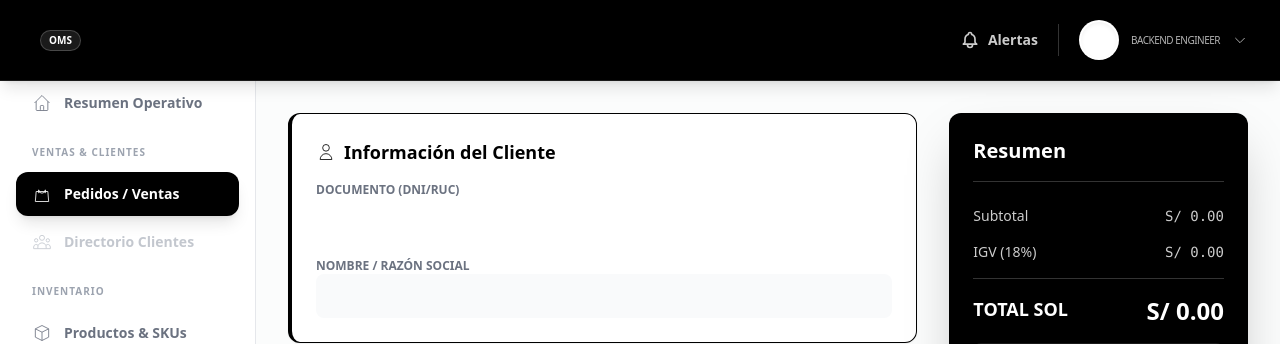
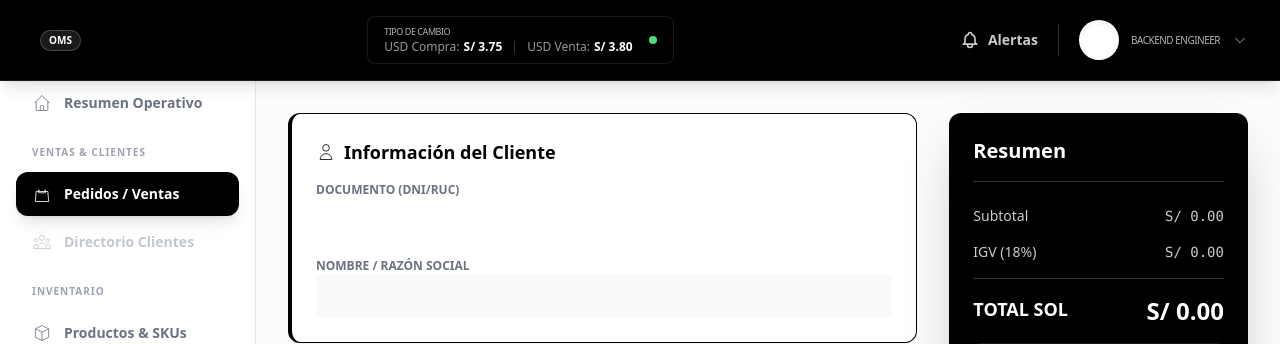
Before and after one commit to Sublian/nexus-oms-django, a Django app: template src/interfaces/web/templates/orders/order_form.html in a window 1280 px wide. Shown: the top 344 px of the page. Run offline with Django 5.2, Linux system fonts and the light colour scheme; the template is opened without the code that fills it, so the values that code supplies are empty; some libraries are stand-ins or nearby versions.

Commit message:
feat(ui): add exchange rate context processor and navbar widget

```diff
--- a/src/interfaces/web/templates/layouts/partials/navbar.html
+++ b/src/interfaces/web/templates/layouts/partials/navbar.html
@@ -13,6 +13,29 @@
                     </span>
                 </div>
             </a>
+
+            <!-- Segmento tipo de cambio -->
+            <div class="hidden lg:flex items-center gap-4 bg-black/10 px-4 py-2 rounded-lg border border-tenant-secondary/10">
+                <div class="flex flex-col">
+                    <span class="text-[9px] uppercase tracking-tighter opacity-70">Tipo de Cambio</span>
+                    <div class="flex gap-3 text-xs font-bold">
+                        <span class="flex items-center gap-1">
+                            <span class="opacity-60 font-medium">USD Compra:</span>
+                            S/ {{ current_exchange.buy_price|default:"3.75" }}
+                        </span>
+                        <div class="w-px h-3 bg-tenant-secondary/20 self-center"></div>
+                        <span class="flex items-center gap-1">
+                            <span class="opacity-60 font-medium">USD Venta:</span>
+                            S/ {{ current_exchange.sell_price|default:"3.80" }}
+                        </span>
+                    </div>
+                </div>
+                {% if current_exchange.origin == 'fallback' %}
+                    <span title="Usando datos referenciales (API Offline)" class="flex h-2 w-2 rounded-full bg-yellow-400 animate-pulse"></span>
+                {% else %}
+                    <span title="Actualizado hoy" class="flex h-2 w-2 rounded-full bg-green-400"></span>
+                {% endif %}
+            </div>
 
             <div class="flex items-center gap-5">
                 <button class="nav-link flex items-center gap-2 text-sm font-bold opacity-80 hover:opacity-100 transition-opacity">
```
Also changed, not shown: src/interfaces/web/context_processors.py (+11 -0 lines).
